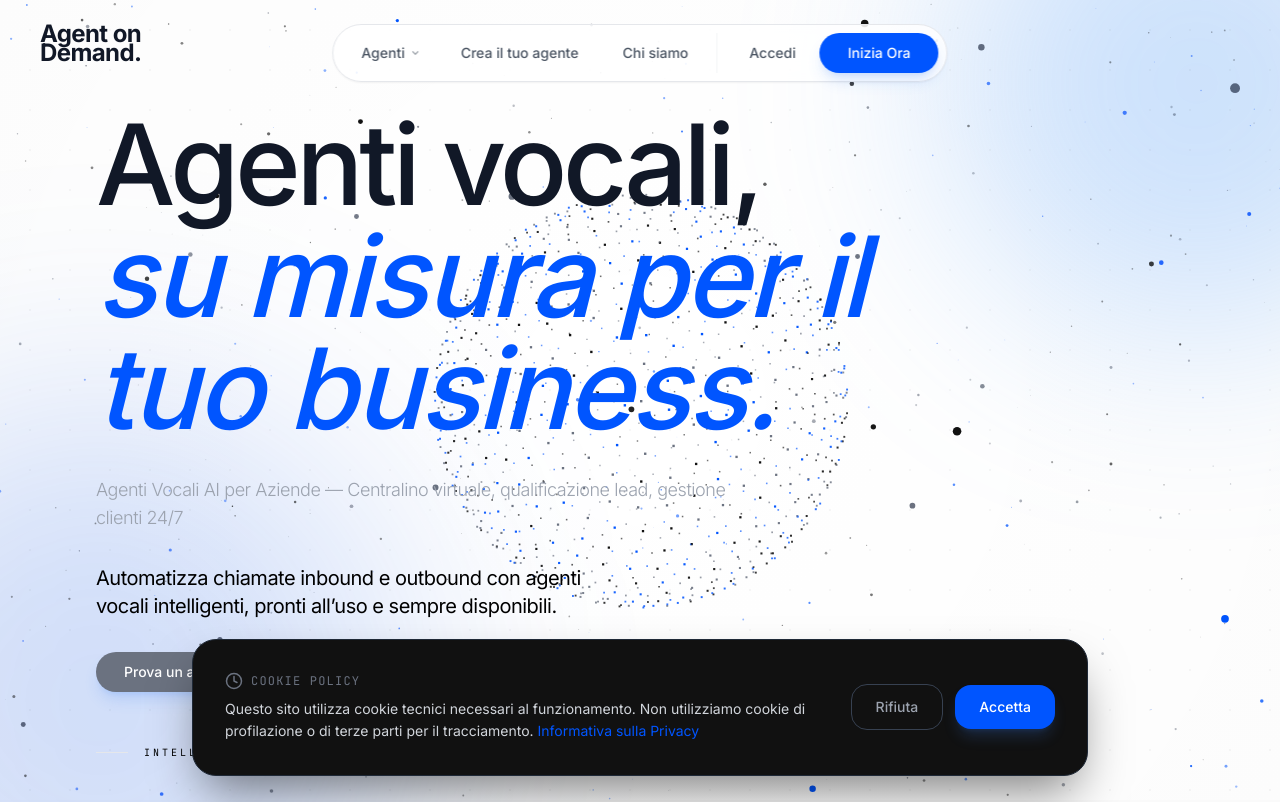
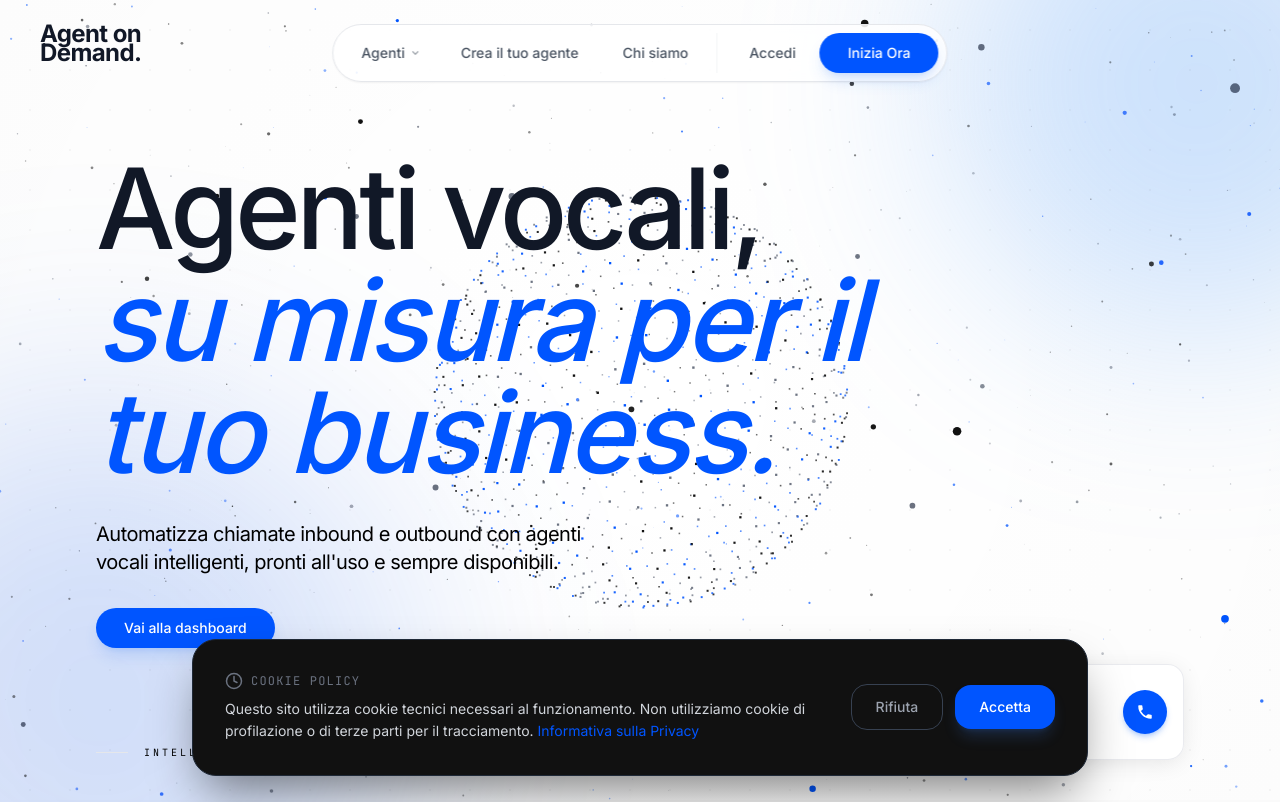
Before and after one commit to Zawahir1/agent-ondemand, a Next.js app: page / in a window 1280 px wide. Shown: the top 802 px of the page. Built offline with nearby package versions, Linux system fonts and the light colour scheme.

Commit message:
visual update

```diff
--- a/components/landing/Hero.tsx
+++ b/components/landing/Hero.tsx
@@ -1,10 +1,52 @@
-import React from 'react';
+'use client'
+
+import React, { useEffect, useRef } from 'react';
 import ParticleSphere from './ParticleSphere';
 import StarField from './StarField';
 
 interface HeroProps {
   onNavigate?: (page: string, anchor?: string) => void;
 }
+
+// Animated waveform — 4 bars pulsing at randomised heights
+const Waveform = () => {
+  const bars = [useRef<HTMLDivElement>(null), useRef<HTMLDivElement>(null), useRef<HTMLDivElement>(null), useRef<HTMLDivElement>(null)];
+
+  useEffect(() => {
+    const randomHeight = () => Math.floor(Math.random() * 70 + 30); // 30–100%
+    const tick = () => {
+      bars.forEach(bar => {
+        if (bar.current) bar.current.style.height = `${randomHeight()}%`;
+      });
+    };
+    tick();
+    const id = setInterval(tick, 250);
+    return () => clearInterval(id);
+  }, []); // eslint-disable-line react-hooks/exhaustive-deps
+
+  return (
+    <div className="flex items-center gap-[4px] h-7 w-8 flex-shrink-0">
+      {bars.map((ref, i) => (
+        <div
+          key={i}
+          ref={ref}
+          className="w-[3px] rounded-full bg-shore-blue self-center transition-all duration-200 ease-in-out"
+          style={{ height: '50%' }}
+        />
+      ))}
+    </div>
+  );
+};
+
+const scrollToDemo = () => {
+  const el = document.getElementById('agent-demo');
+  if (!el) return;
+  el.scrollIntoView({ behavior: 'smooth', block: 'center' });
+  // Brief soft glow pulse on the section
+  el.style.transition = 'background-color 200ms ease';
+  el.style.backgroundColor = 'rgba(0, 85, 255, 0.04)';
+  setTimeout(() => { el.style.backgroundColor = ''; }, 800);
+};
 
 const Hero: React.FC<HeroProps> = ({ onNavigate }) => {
   return (
@@ -21,15 +63,13 @@ const Hero: React.FC<HeroProps> = ({ onNavigate }) => {
         }}></div>
 
         {/* Decorative blurred balls */}
-        {/* Top-right blue blob */}
         <div className="absolute top-0 right-0 w-[500px] h-[500px] bg-blue-400/30 rounded-full blur-[100px] pointer-events-none translate-x-1/3 -translate-y-1/3 mix-blend-multiply"></div>
-        {/* Bottom-left blue blob */}
         <div className="absolute bottom-0 left-0 w-[600px] h-[600px] bg-blue-600/20 rounded-full blur-[120px] pointer-events-none -translate-x-1/3 translate-y-1/3 mix-blend-multiply"></div>
       </div>
 
       <div className="w-full max-w-[1400px] mx-auto px-8 md:px-16 lg:px-24 relative z-10 flex items-center h-full">
 
-        {/* Left Aligned Content - Centered Vertically and constrained to prevent overflow */}
+        {/* Left content */}
         <div className="flex flex-col items-start gap-6 md:gap-8 max-w-4xl">
           <div className="flex flex-col">
             <h1 className="text-5xl md:text-7xl lg:text-[7rem] font-medium leading-[0.95] tracking-[-0.04em] text-gray-900">
@@ -38,23 +78,14 @@ const Hero: React.FC<HeroProps> = ({ onNavigate }) => {
             </h1>
           </div>
 
-          {/* SEO H2 subtitle — keyword-targeted, visually subordinate to H1 */}
-          <h2 className="text-base md:text-lg font-light text-gray-400 tracking-tight max-w-2xl">
-            Agenti Vocali AI per Aziende — Centralino virtuale, qualificazione lead, gestione clienti 24/7
-          </h2>
-
           <div className="max-w-md md:max-w-lg">
             <p className="text-lg md:text-xl text-black font-normal leading-relaxed tracking-tight">
-              Automatizza chiamate inbound e outbound con agenti vocali intelligenti, pronti all’uso e sempre disponibili.
+              Automatizza chiamate inbound e outbound con agenti vocali intelligenti, pronti all&apos;uso e sempre disponibili.
             </p>
           </div>
-          <div className='flex gap-5'>
-            <button
-              onClick={() => { if (onNavigate) onNavigate('home', '#agent-demo'); }}
-              className="bg-gray-500 text-white px-7 py-2.5 rounded-full text-sm font-medium hover:bg-opacity-90 transition-all duration-200 shadow-lg shadow-blue-500/20"
-            >
-              Prova un agente vocale
-            </button>
+
+          {/* Single CTA button — "Prova un agente vocale" removed */}
+          <div className="flex gap-5">
             <button
               onClick={() => { if (onNavigate) onNavigate('coming-soon'); }}
               className="bg-shore-blue text-white px-7 py-2.5 rounded-full text-sm font-medium hover:bg-opacity-90 transition-all duration-200 shadow-lg shadow-blue-500/20"
@@ -62,16 +93,48 @@ const Hero: React.FC<HeroProps> = ({ onNavigate }) => {
               Vai alla dashboard
             </button>
           </div>
-          {/* Simple clean call to action or scroll indicator could go here, but keeping it minimal as requested */}
         </div>
-
 
       </div>
 
-      {/* Subtle vignette for depth on white */}
+      {/* Live agent card — absolutely positioned bottom-right of hero, scrolls with page */}
+      <button
+        onClick={scrollToDemo}
+        aria-label="Provalo ora — parla con un agente AI"
+        className="absolute bottom-8 right-8 md:bottom-10 md:right-10 lg:right-24 z-10
+          w-[240px] md:w-[280px] h-[84px] md:h-[96px]
+          flex items-center gap-3 px-4
+          bg-white/90 backdrop-blur-sm border border-gray-200/80 rounded-2xl
+          shadow-[0_4px_24px_-4px_rgba(0,0,0,0.12)]
+          hover:-translate-y-0.5 hover:shadow-[0_8px_32px_-4px_rgba(0,0,0,0.16)]
+          transition-all duration-300 group text-left"
+      >
+        {/* Waveform */}
+        <Waveform />
+
+        {/* Text */}
+        <div className="flex flex-col gap-1 flex-1 min-w-0">
+          <span className="flex items-center gap-1.5 text-[9px] font-mono uppercase tracking-widest text-gray-400 leading-none">
+            <span className="w-1.5 h-1.5 rounded-full bg-emerald-500 flex-shrink-0" />
+            Agente AI · Live
+          </span>
+          <span className="text-[15px] font-bold text-gray-900 leading-snug">
+            Provalo ora
+          </span>
+        </div>
+
+        {/* Phone button */}
+        <div className="flex-shrink-0 w-11 h-11 rounded-full bg-shore-blue flex items-center justify-center shadow-md shadow-blue-500/30 group-hover:scale-105 transition-transform duration-300">
+          <svg width="18" height="18" viewBox="0 0 24 24" fill="white">
+            <path d="M6.62 10.79a15.05 15.05 0 0 0 6.59 6.59l2.2-2.2a1 1 0 0 1 1.01-.24 11.36 11.36 0 0 0 3.56.57 1 1 0 0 1 1 1V20a1 1 0 0 1-1 1A17 17 0 0 1 3 4a1 1 0 0 1 1-1h3.5a1 1 0 0 1 1 1c0 1.25.2 2.45.57 3.57a1 1 0 0 1-.25 1.01l-2.2 2.21z"/>
+          </svg>
+        </div>
+      </button>
+
+      {/* Subtle vignette */}
       <div className="absolute inset-0 pointer-events-none bg-[radial-gradient(circle_at_center,transparent_0%,rgba(0,0,0,0.01)_100%)]"></div>
 
-      {/* Optional minimal bottom detail to anchor the design */}
+      {/* Bottom-left label */}
       <div className="absolute bottom-10 left-8 md:left-16 lg:left-24 z-10 hidden md:block">
         <div className="flex items-center gap-4">
           <div className="w-8 h-[1px] bg-gray-200"></div>
--- a/components/landing/PricingSection.tsx
+++ b/components/landing/PricingSection.tsx
@@ -1,118 +1,26 @@
 import React from 'react';
-
-const CheckIcon = () => (
-  <svg width="20" height="20" viewBox="0 0 24 24" fill="none" stroke="currentColor" strokeWidth="2.5" strokeLinecap="round" strokeLinejoin="round" className="text-shore-blue flex-shrink-0">
-    <polyline points="20 6 9 17 4 12"></polyline>
-  </svg>
-);
-
-const PricingCard = ({
-  title,
-  price,
-  setupFee,
-  features,
-  isPremium = false,
-  onClick,
-  start = false
-}: {
-  title: string,
-  price: string,
-  setupFee: string,
-  features: string[],
-  isPremium?: boolean,
-  onClick?: () => void,
-  start?: boolean
-}) => (
-  <div className={`relative rounded-[32px] p-8 md:p-10 flex flex-col h-full border transition-all duration-300 ${isPremium
-    ? 'bg-shore-blue text-white border-transparent shadow-2xl shadow-blue-900/40 transform md:-translate-y-4'
-    : 'bg-white text-gray-900 border-gray-200 hover:border-gray-300 shadow-sm'
-    }`}>
-
-    <div className="mb-8">
-      <h3 className="text-2xl font-medium opacity-90">{title}</h3>
-    </div>
-
-    <div className="flex-1 space-y-4 mb-10">
-      <div className={`text-xs font-bold uppercase tracking-wider mb-6 ${isPremium ? 'text-blue-200' : 'text-gray-400'}`}>
-        Tutto Incluso
-      </div>
-      {features.map((feat, idx) => (
-        <div key={idx} className="flex items-start gap-3 text-sm font-medium opacity-90 leading-snug">
-          {isPremium ? (
-            <div className="w-5 h-5 rounded-full bg-white/20 flex items-center justify-center flex-shrink-0">
-              <svg width="12" height="12" viewBox="0 0 24 24" fill="none" stroke="currentColor" strokeWidth="3" className="text-white">
-                <polyline points="20 6 9 17 4 12"></polyline>
-              </svg>
-            </div>
-          ) : (
-            <CheckIcon />
-          )}
-          <span>{feat}</span>
-        </div>
-      ))}
-    </div>
-
-    <button
-      onClick={onClick}
-      className={`w-full py-4 rounded-xl font-medium text-center transition-transform active:scale-95 duration-200 ${isPremium
-        ? 'bg-white text-shore-blue hover:bg-blue-50 shadow-lg'
-        : 'bg-gray-100 text-gray-900 border border-transparent hover:bg-gray-200'
-        }`}>
-      Contattaci Ora
-    </button>
-  </div>
-);
 
 interface PricingSectionProps {
   onNavigate?: (page: string, anchor?: string) => void;
 }
 
-const PricingSection: React.FC<PricingSectionProps> = ({ onNavigate }) => {
-  const frontDeskFeatures = [
-    "100 Minuti inclusi",
-    "Qualificazione lead inbound",
-    "Follow-up via email",
-    "Riepilogo a fine chiamata",
-    "Sincronizzazione calendario",
-    "Linee multiple contemporanee"
-  ];
-
-  const realEstateFeatures = [
-    "100 Minuti inclusi",
-    "Qualificazione lead inbound",
-    "Follow-up via email",
-    "Riepilogo a fine chiamata",
-    "Sincronizzazione calendario",
-    "Linee multiple contemporanee",
-    "Estrazione dati automatizzata"
-  ];
-
+const PricingSection: React.FC<PricingSectionProps> = () => {
+  // Phase 2: replace this CTA block with vertical-specific call recordings player
   return (
-    <section className="w-full max-w-[1400px] mx-auto px-4 py-20 md:py-32" id="pricing">
-      <div className="text-center max-w-4xl mx-auto mb-20">
-        <h2 className="text-5xl md:text-7xl lg:text-[5rem] leading-[1] tracking-tight font-normal text-gray-900 mb-8">
+    <section className="w-full max-w-[1400px] mx-auto px-4 py-[120px]" id="pricing">
+      <div className="flex flex-col items-center text-center gap-8">
+        <h2 className="text-5xl md:text-7xl lg:text-[5rem] leading-[1] tracking-tight font-normal text-gray-900">
           Assumi una forza lavoro 24/7
         </h2>
-      </div>
-
-      <div className="grid grid-cols-1 lg:grid-cols-2 gap-8 max-w-5xl mx-auto">
-        <PricingCard
-          title="Reception Front Desk"
-          price="€140"
-          setupFee="€200"
-          features={frontDeskFeatures}
-          onClick={() => onNavigate?.('home', '#contact')}
-          start={true}
-        />
-        <PricingCard
-          title="Agente Immobiliare"
-          price="€120"
-          setupFee="€200"
-          features={realEstateFeatures}
-          isPremium={true}
-          onClick={() => onNavigate?.('home', '#contact')}
-          start={true}
-        />
+        <p className="text-lg md:text-xl text-gray-500 font-light max-w-2xl leading-relaxed">
+          Hai un caso d&apos;uso specifico? Costruiamo un agente vocale su misura per il tuo business — integrato nei tuoi processi e pronto a lavorare 24/7.
+        </p>
+        <a
+          href="#contact"
+          className="bg-shore-blue text-white px-8 py-4 rounded-full text-base font-medium hover:scale-105 transition-transform shadow-lg shadow-blue-500/20 inline-block"
+        >
+          Contatta un consulente
+        </a>
       </div>
     </section>
   );
```
